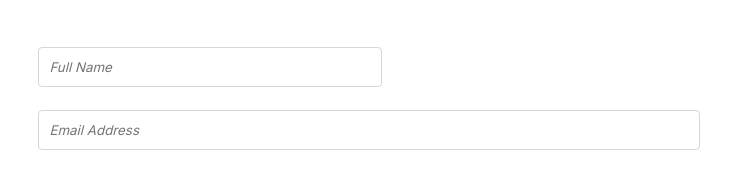
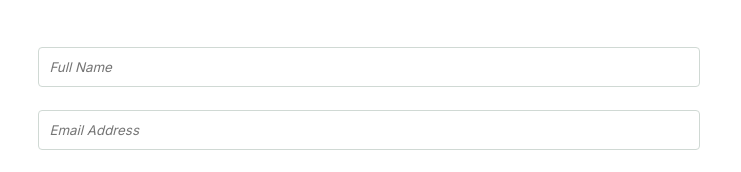
Before and after one commit to BHObserver/my-portfolio, a website: page index.html in a window 1280 px wide. Shown: the part 2564-2736 px from the top of the page, 446-1187 px from the left. Drawn offline with Linux system fonts and the light colour scheme.

Commit message:
Update desktop-styles.css

```diff
--- a/styles/desktop-styles.css
+++ b/styles/desktop-styles.css
@@ -330,7 +330,7 @@
 
   .desktop-form input {
     width: 100%;
-    max-width: 330px;
+    max-width: 660px;
     max-height: 48px;
     height: 75%;
     border-radius: 4px;
```
